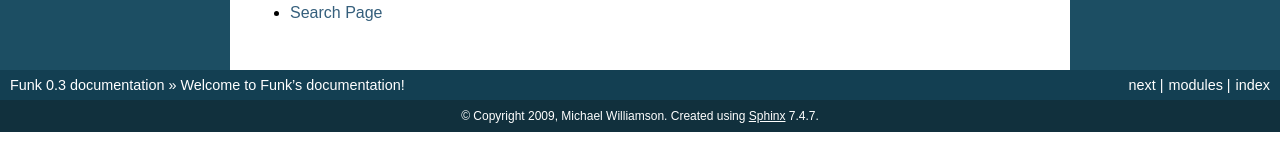
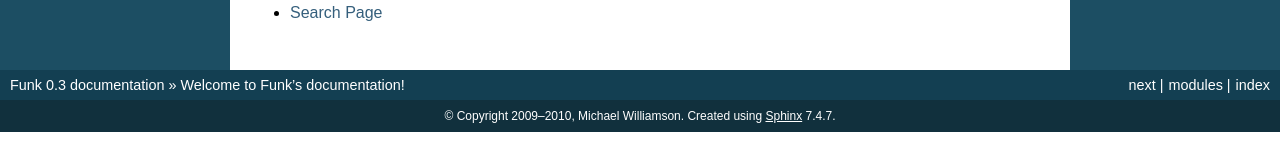
Before and after one commit to mwilliamson/funk, a Sphinx documentation site: the page built from doc/index.rst, in a window 1280 px wide. Shown: the part 741-897 px from the top of the page. Built offline with Sphinx 7.4.7, drawn with Linux system fonts in a browser that asks for light colours; part of the change alters nothing that is shown.

```diff
--- a/doc/conf.py
+++ b/doc/conf.py
@@ -38,7 +38,8 @@ master_doc = 'index'
 
 # General information about the project.
 project = u'Funk'
-copyright = u'2009, Michael Williamson'
+import datetime
+copyright = u'2009–%s, Michael Williamson' % datetime.datetime.now().year
 
 # The version info for the project you're documenting, acts as replacement for
 # |version| and |release|, also used in various other places throughout the
```
